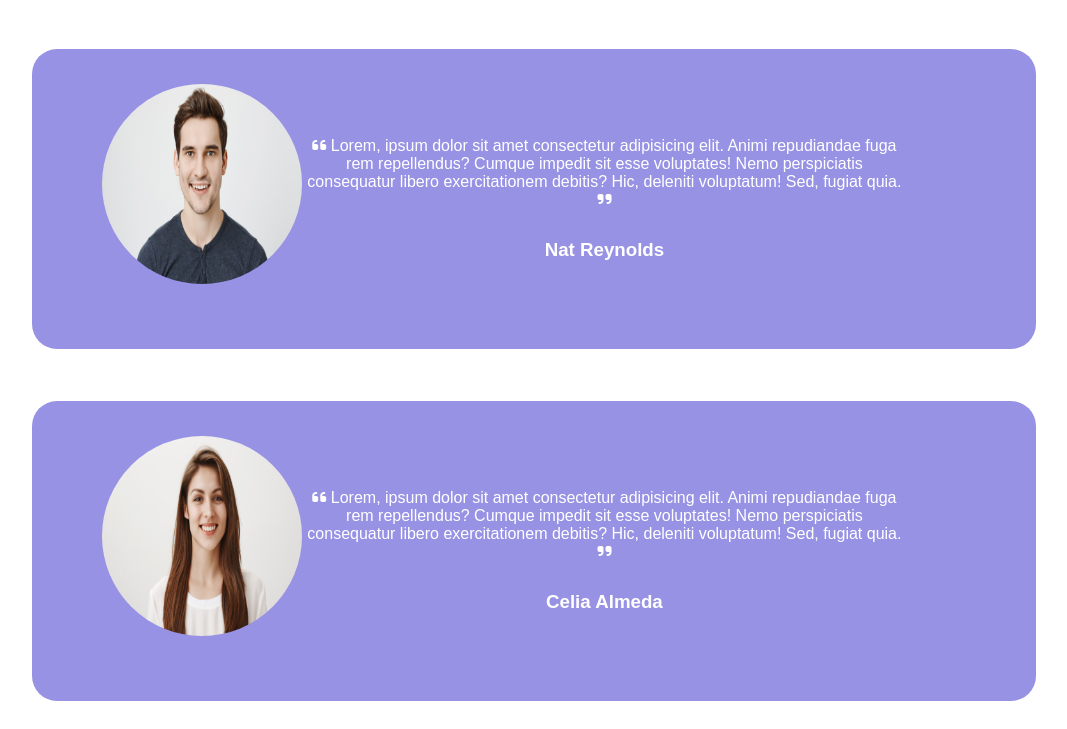
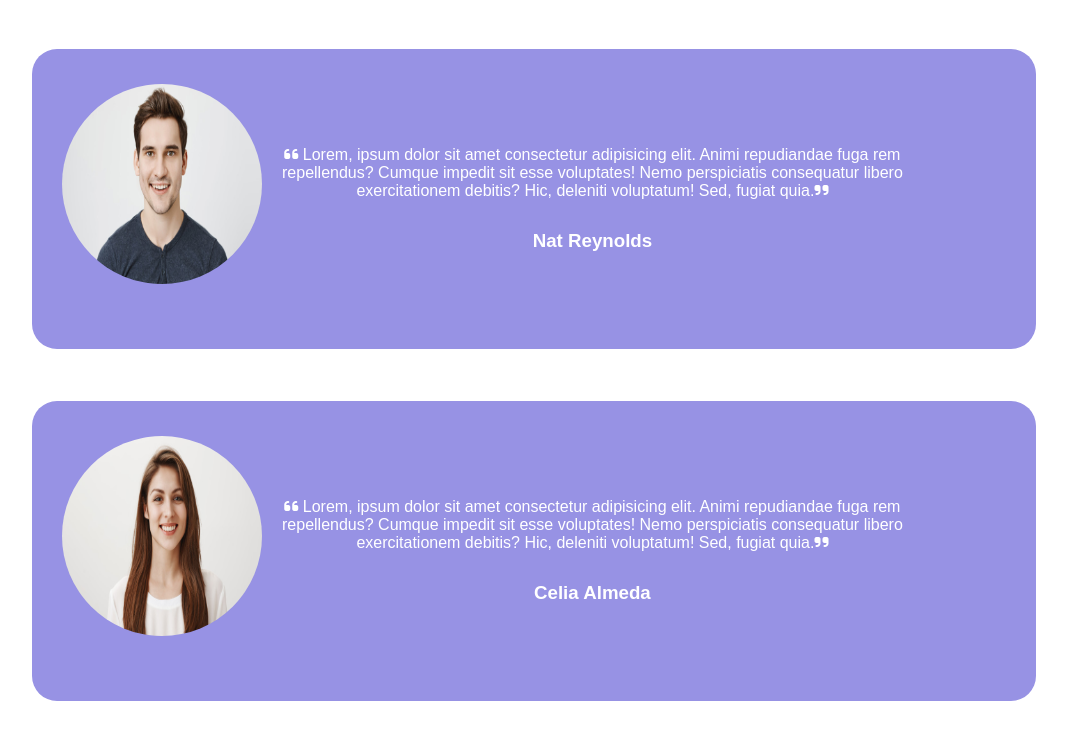
Before and after one commit to Sebastian-ivaniczki/htmlcss-responsive-layout, a plain HTML site: page index.html in a window 1280 px wide. Shown: the part 1691-2420 px from the top of the page, without its empty margins (106-1173 px from the left). Drawn offline with Linux system fonts and the light colour scheme.

```diff
--- a/css/style.css
+++ b/css/style.css
@@ -273,7 +273,7 @@ li > a{
     align-items: center;
     color: #fff;
     text-align: center;
-    padding: 35px 70px;
+    padding: 35px 30px;
 }
 
 .testimonial-img{
```
